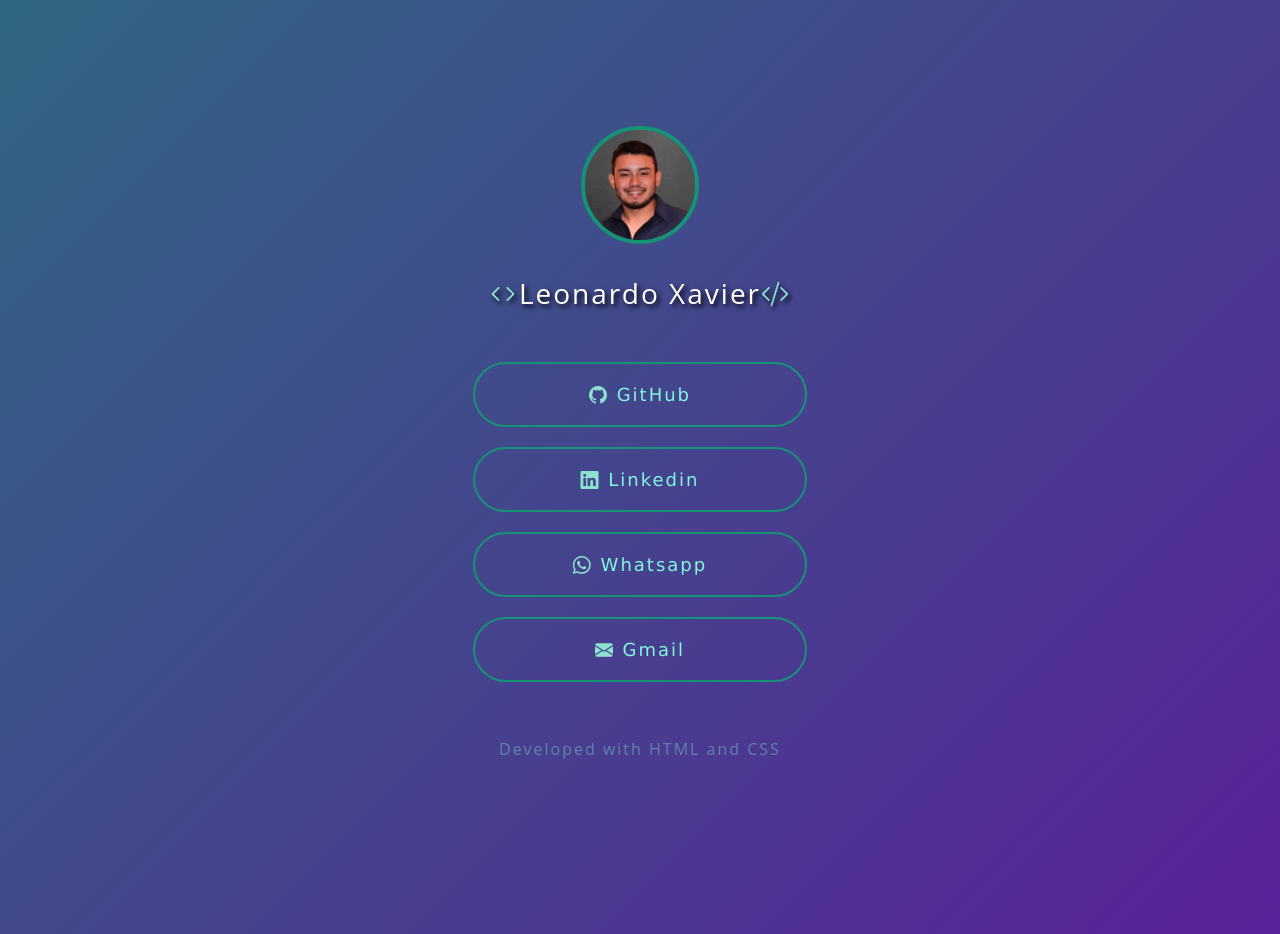
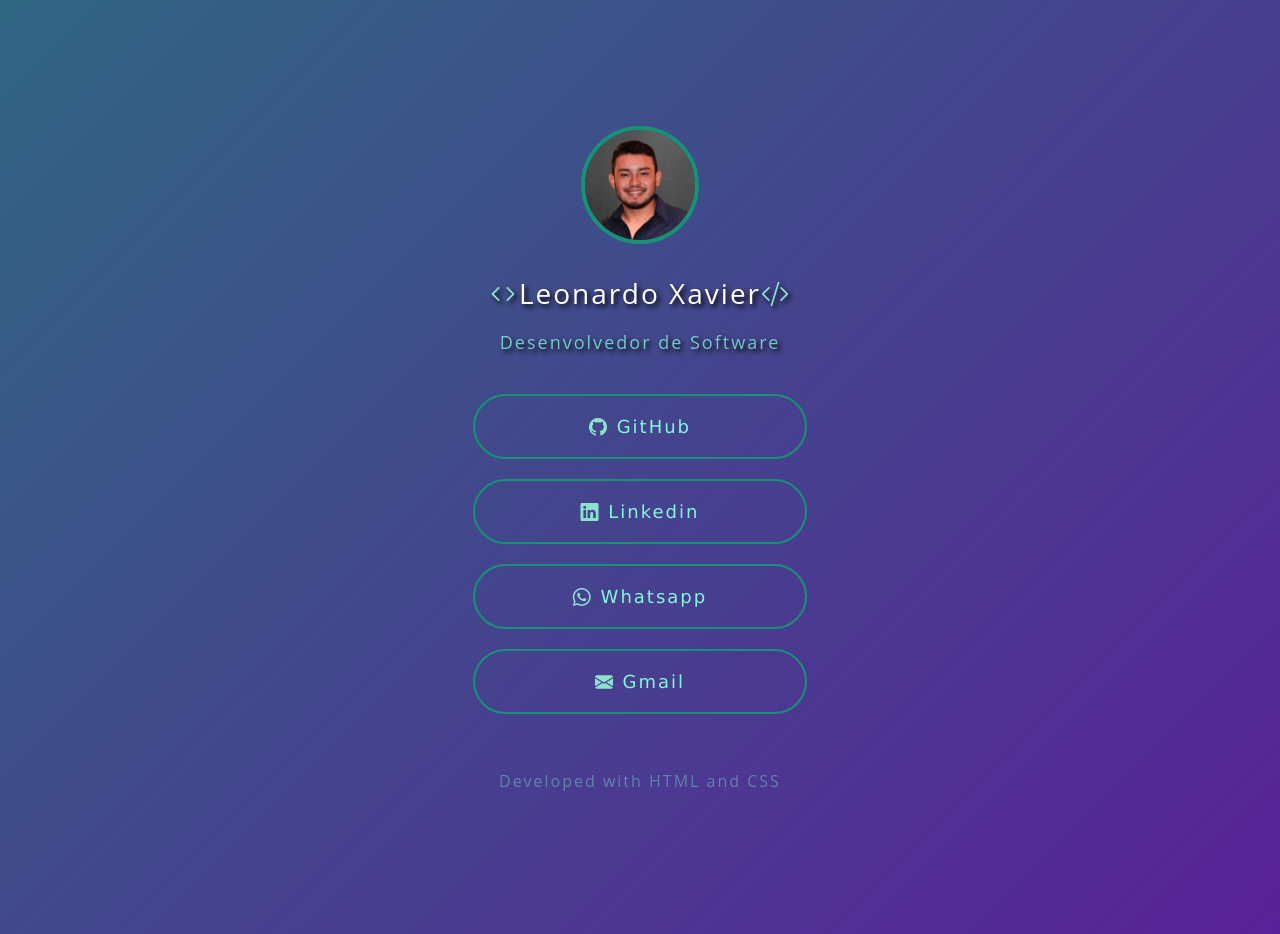
Before and after one commit to leonardoxavier01/my-links, a plain HTML site: page index.html in a window 1280 px wide. Drawn offline with nearby package versions, Linux system fonts and the light colour scheme.

Commit message:
add: work-software developere

```diff
--- a/index.html
+++ b/index.html
@@ -21,6 +21,7 @@
 
     <div class="profile-name">
       <i class="bi bi-code"></i>Leonardo Xavier<i class="bi bi-code-slash"></i>
+      <p>Desenvolvedor de Software</p>
     </div>
 
     <!-- 3. Links  -->
--- a/styles.css
+++ b/styles.css
@@ -41,10 +41,17 @@ body {
   color:white;
   text-shadow: 0.1em 0.1em 0.2em black;
   animation: animationFont 1s;
+  padding-bottom: 2px;
 }
 
  i{
   color: #8ce2ce;
+}
+
+.profile-name p{
+  font-size: 18px;
+  margin: 1;
+  color:#82f7dcc4;
 }
 
 .links {
@@ -59,6 +66,7 @@ body {
   margin-right: auto;
   border-radius: 40px;
   font-size: 18px;
+
 }
 
 a {
```
